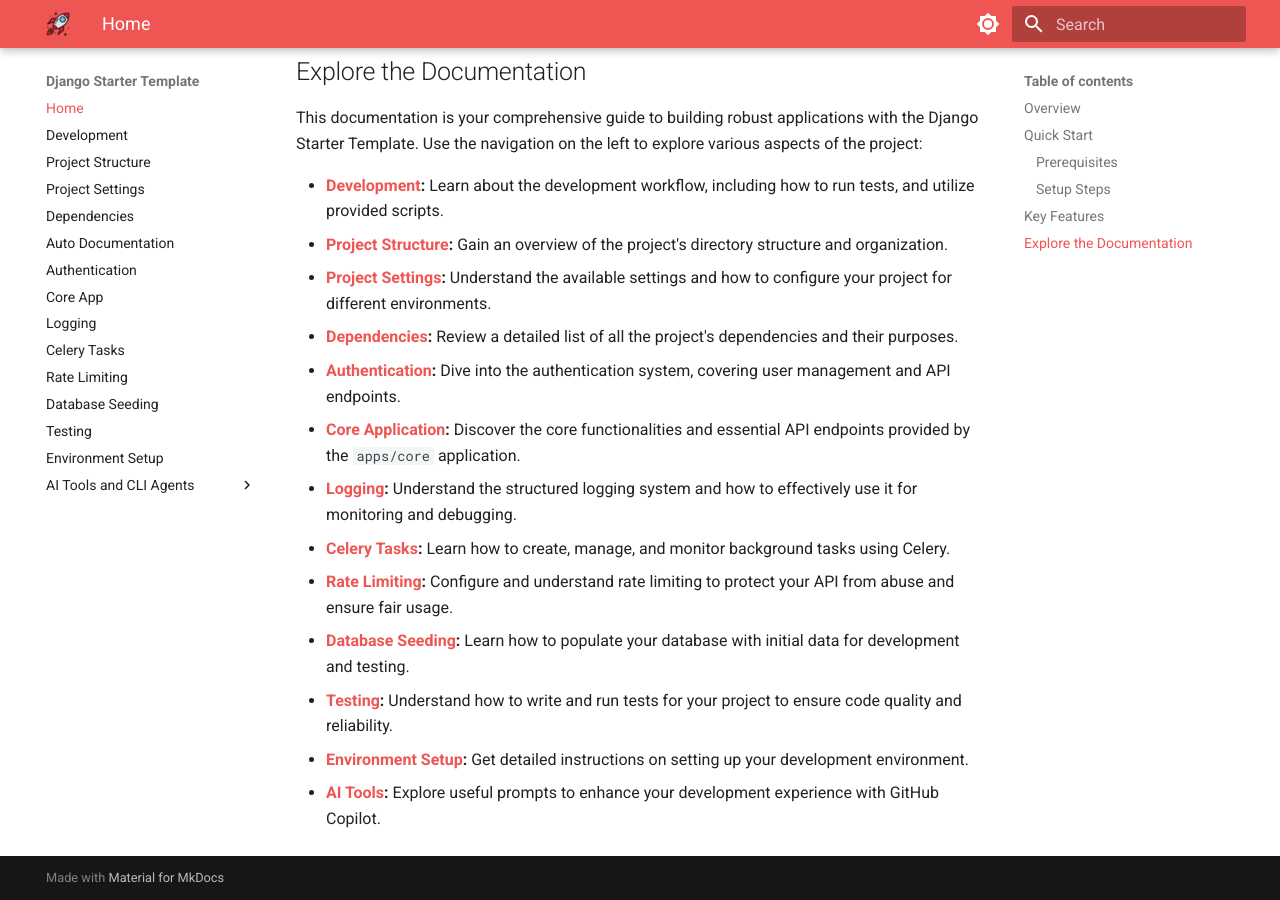
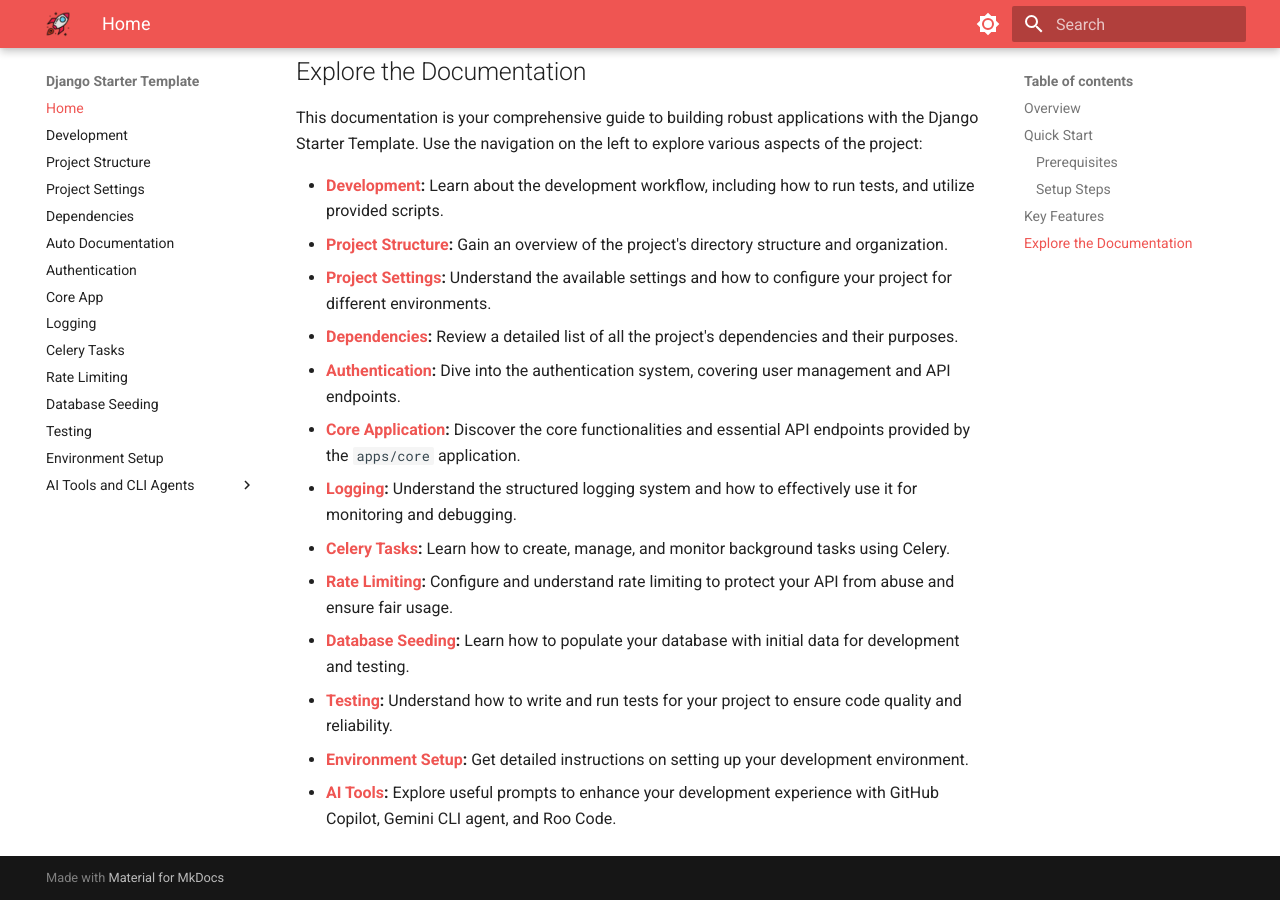
Before and after one commit to wilfredinni/django-starter-template, an MkDocs documentation site: the page built from docs/index.md, in a window 1280 px wide and 900 px high, scrolled down 2104 px. Built offline with MkDocs 1.6.1 and Material for MkDocs 9.7.7, drawn with Linux system fonts in a browser that asks for light colours.

Commit message:
docs: update AI Tools section to include Gemini CLI agent and Roo Code

```diff
--- a/docs/index.md
+++ b/docs/index.md
@@ -72,4 +72,4 @@
 *   **[Database Seeding](database_seeding.md):** Learn how to populate your database with initial data for development and testing.
 *   **[Testing](testing.md):** Understand how to write and run tests for your project to ensure code quality and reliability.
 *   **[Environment Setup](environment_setup.md):** Get detailed instructions on setting up your development environment.
-*   **[AI Tools](ai_tools):** Explore useful prompts to enhance your development experience with GitHub Copilot.
+*   **[AI Tools](ai_tools):** Explore useful prompts to enhance your development experience with GitHub Copilot, Gemini CLI agent, and Roo Code.
```
